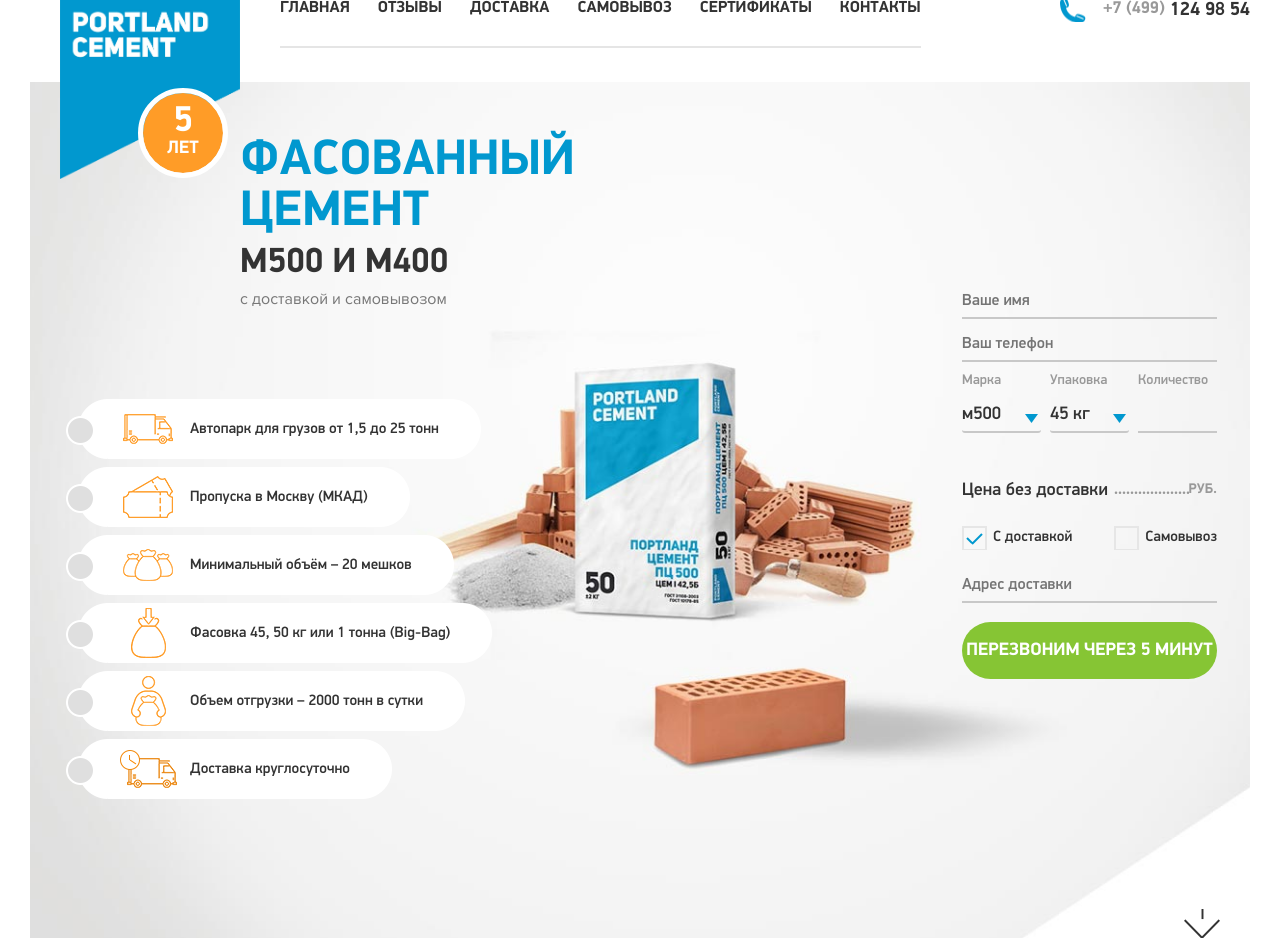
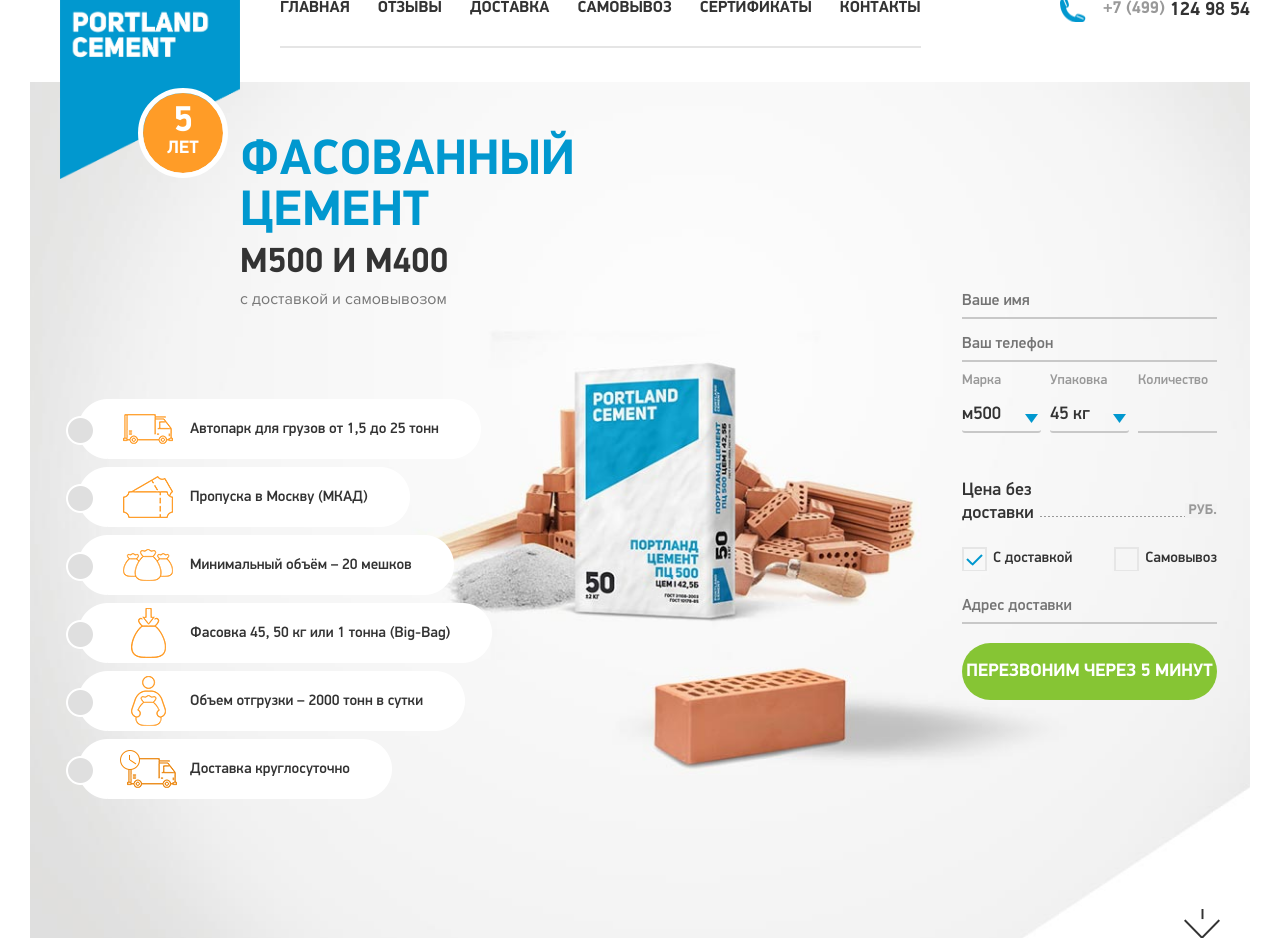
Before and after one commit to webgrig/portcem, a PHP site: page / in a window 1280 px wide. Shown: the part 31-969 px from the top of the page. Run offline with PHP 8.4, Linux system fonts and the light colour scheme; some libraries are stand-ins or nearby versions.

Commit message:
Правки

```diff
--- a/css/main.css
+++ b/css/main.css
@@ -445,7 +445,7 @@
   color: #333333;
   font-size: 18px;
   float: left;
-  margin-top: 16px;
+  width: 28%;
 }
 header .main_content .form_right form .price .right {
   position: relative;
@@ -454,6 +454,13 @@
   font-family: 'pf_dindisplay_probold';
   text-transform: uppercase;
   float: right;
+  background: url(../img/point.png);
+  background-position: 0px, 0px;
+  background-repeat: repeat-x;
+  bottom: -27px;
+  width: 70%;
+  text-align: right;
+  line-height: 39px;
 }
 
 header .main_content .form_right form .price .right span#stoimost {
@@ -463,20 +470,20 @@
   font-family: 'pf_dindisplay_probold';
   text-transform: uppercase;
   margin-top: 0;
-}
-
-header .main_content .form_right form .price .right .before {
-  height: 3px;
-  width: 10px;
-  background: url(../img/point.png);
-  position: absolute;
-  bottom: 10px;
-  right: 100%;
+  background-color: #f2f2f2;
+  display: inline;
+  bottom: 8px;
+  float: none;8
 }
 header .main_content .form_right form .price .right small {
+  position: relative;
   font-size: 18px;
   text-transform: uppercase;
   color: #999999;
+  background-color: #f2f2f2;
+  display: inline;
+  bottom: 8px;8
+  width: 18%;
 }
 header .main_content .form_right form .check_block {
   margin-top: 22px;
@@ -2360,6 +2367,7 @@
   }
   header .main_content .form_right form .price .right {
     font-size: 24px;
+    bottom: -11px;
   }
   header .main_content .form_right form .price .right small {
     font-size: 13px;
--- a/index.php
+++ b/index.php
@@ -129,10 +129,9 @@
 							</div>
 						</div>
 						<div class="price">
-							<span>Цена без доставки</span>
+							<span>Цена без<br>доставки</span>
 							<div class="right">
-								<div class="before"></div>
-								<span id="stoimost"></span> <small>руб.</small>
+								<span id="stoimost"></span><small>&nbsp;руб.</small>
 							</div>
 							<div class="clearfix"></div>
 						</div>
--- a/scripts/scripts.js
+++ b/scripts/scripts.js
@@ -39,7 +39,13 @@
 								$.fancybox.close();
 							}
 							$(form).find('input').each(function(){
-								$(this).val('');
+								if ($(this).attr('name') == 'delivery') {
+									return false;
+								}
+								else{
+									$(this).val('');
+								}
+								$("#stoimost").html('');
 							});
 						},3000);
 					}
@@ -55,8 +61,22 @@
 		}
 		return false;
 	};
+	function removeAddress(){
+		if ($(this).val() == 0) {
+			$(this).parents('form').find('[name=address]').remove();
+			$('input[name=address]').unbind();
+			$('input[name=address]').bind('click', addId);
+		}
+		else{
+			$(this).parents('form').find('[name=address]').remove();
+			$(this).parents('.check_block').after('<input type="text" class="dis" placeholder="Адрес доставки" name="address" req="required">');
+			$('input[name=address]').unbind();
+			$('input[name=address]').bind('click', addId);
+		}
+	}
 	$('header .main_content .form_right form').bind('submit', {'shadow': '.shadow'}, thanks);
 	$('.delivery .form_wrap .form form').bind('submit', {'shadow': '.shadow2'}, thanks);
+	$('input[name=delivery]').bind('change', removeAddress);
 	$('#modal').bind('submit', thanks);
 	$('input[name="name"], input[name="phone"], input[name="amount"], input[name="address"]').on('focus', function(){
 			$(this).removeClass('errorInput');
@@ -80,6 +100,9 @@
 			stoimostInt = stoimost(marka, upakovka, amount);
 			stoimostInt = accounting.formatNumber(stoimostInt, 0, ' ');
 			$("#stoimost").html(stoimostInt);
+		}
+		else{
+			$("#stoimost").html('');
 		}
 
 	});
@@ -241,7 +264,6 @@
 		setTimeout(function() {
 
 			var current_slide = $('.delivery .owl-item.active').index()+1;
-    	//	console.log(current_slide);
     	$('.delivery .right_nav ul li').removeClass('active');
     	$('.delivery .right_nav ul li:nth-child('+current_slide+')').addClass('active');
 
@@ -275,8 +297,8 @@
 	$(function(){
 		$.mask.definitions['9'] = '';
 		$.mask.definitions['n'] = '[0-9]';
-		$(".phoneMask").mask("+7 (nnn) nnn-nn-nn?n");
-		$(".amount").mask("n?nnnnn шт.");
+		$(".phoneMask").mask("+7 (nnn) nnn-nn-nn");
+		$(".amount").mask("n?nn шт.");
 	});
 
 });
@@ -321,20 +343,16 @@
 
 	myMap.behaviors.disable('drag');
 	myMap.geoObjects.add(squarePlacemark);
+}
 
-
-
-	$('input[name=address]').bind('click', function(){
-		$('input[name=address]').each(function(){
-			$(this).removeAttr("id");
-		});
-		$(this).attr({'id':'suggest'});
-		var suggestView = new ymaps.SuggestView('suggest');
+function addId(){
+	$('input[name=address]').each(function(){
+		$(this).removeAttr("id");
 	});
-
-
-
+	$(this).attr({'id':'suggest'});
+	suggestView = new ymaps.SuggestView('suggest');
 }
+$('input[name=address]').bind('click', addId);
 
 ymaps.ready(function () {
 
--- a/scripts/send.php
+++ b/scripts/send.php
@@ -5,9 +5,9 @@
 foreach ($_POST['formData'] as $value) {
 	if ($value['value'] !== "") {
 		$resArr[$value['name']] = $value['value'];
-		//$$value['name'] = $value['value'];
 	}
 }
+// echo "<pre>";
 // print_r($resArr);
 // exit;
 $resErr = [];
```
Also changed, not shown: img/point.png, img/point1.png (added).
